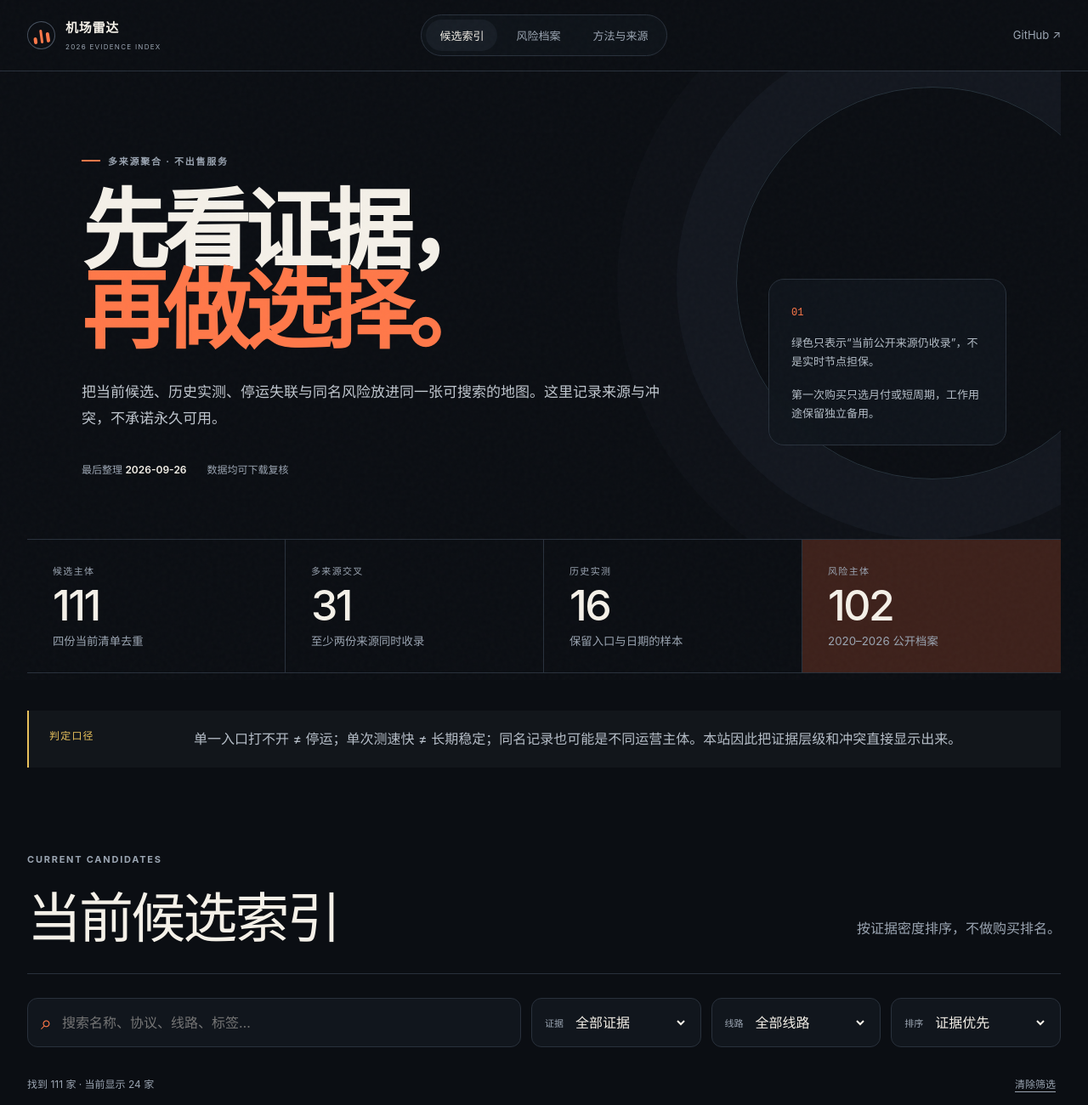
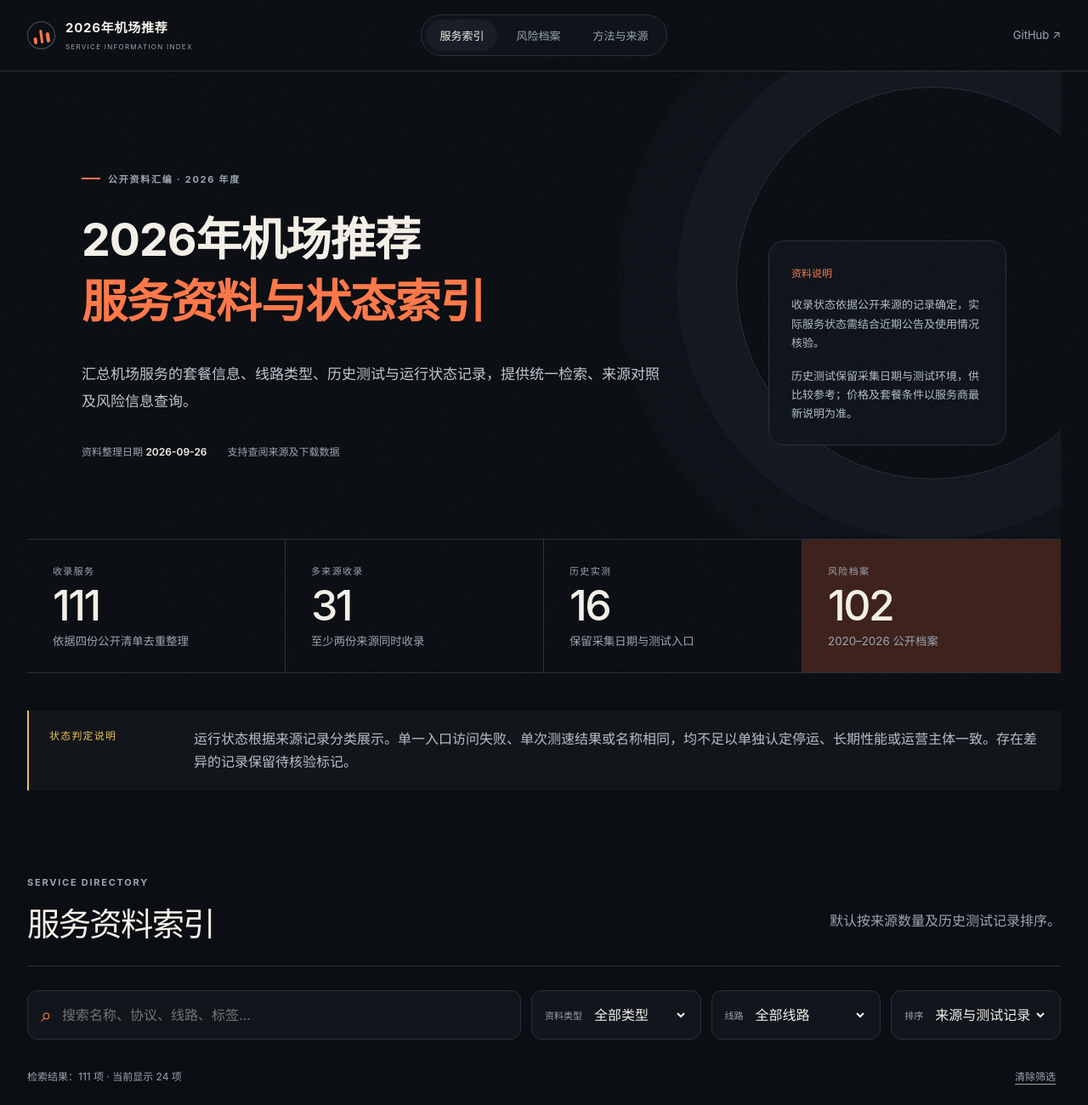
Before and after one commit to yyn666l/2026-Airport-Recommendations, a plain HTML site: page index.html in a window 1280 px wide. Shown: the top 1300 px of the page at 85% size. Drawn offline with Linux system fonts and the light colour scheme.

Commit message:
docs: adopt formal language across website and service directory

```diff
--- a/app.js
+++ b/app.js
@@ -14,8 +14,8 @@ const escapeHtml = (value = "") => String(value).replace(/[&<>'"]/g, (char) => (
 const normalize = (value = "") => String(value).toLowerCase().normalize("NFKC").replace(/\s+/g, "");
 
 function statusMeta(record) {
-  if (record.status === "conflict-current") return { label: "近期来源冲突", className: "conflict" };
-  if (record.status === "conflict-history") return { label: "同名历史记录", className: "conflict" };
+  if (record.status === "conflict-current") return { label: "近期状态存在差异", className: "conflict" };
+  if (record.status === "conflict-history") return { label: "历史同名记录待核验", className: "conflict" };
   if (record.status === "candidate-multi") return { label: `${record.sourceCount} 份来源`, className: "" };
   return { label: "单一来源", className: "single" };
 }
@@ -45,12 +45,12 @@ function chipMarkup(items) {
 function testMarkup(record) {
   const test = record.details?.test;
   if (!test?.collectedAt) return "";
-  return `<div class="test-note">历史样本 ${escapeHtml(test.collectedAt)} · ${escapeHtml(test.entry || "入口未记录")}</div>`;
+  return `<div class="test-note">历史测试日期：${escapeHtml(test.collectedAt)} · ${escapeHtml(test.entry || "测试入口未记录")}</div>`;
 }
 
 function cardMarkup(record) {
   const meta = statusMeta(record);
-  const aliases = record.aliases?.length ? `<p class="aliases">亦见：${escapeHtml(record.aliases.join(" / "))}</p>` : "";
+  const aliases = record.aliases?.length ? `<p class="aliases">其他名称：${escapeHtml(record.aliases.join(" / "))}</p>` : "";
   const primaryPrice = (record.offers || []).find((item) => item.price)?.price || "待复核";
   const chips = [
     ...compactUnique(record.lineTypes, 2),
@@ -64,7 +64,7 @@ function cardMarkup(record) {
     <div class="chip-row">${chipMarkup(chips)}</div>
     ${testMarkup(record)}
     <div class="card-spacer"></div>
-    <div class="card-footer"><span>${record.unlock?.length ? `已列 ${record.unlock.length} 项解锁口径` : "解锁待复核"}</span><span class="source-dots">${record.sources.map((source) => `<a href="${escapeHtml(source.url)}" target="_blank" rel="noreferrer" title="${escapeHtml(source.label)}">${escapeHtml(source.label)}</a>`).join("")}</span></div>
+    <div class="card-footer"><span>${record.unlock?.length ? `收录 ${record.unlock.length} 项服务访问说明` : "服务访问情况待核验"}</span><span class="source-dots">${record.sources.map((source) => `<a href="${escapeHtml(source.url)}" target="_blank" rel="noreferrer" title="${escapeHtml(source.label)}">${escapeHtml(source.label)}</a>`).join("")}</span></div>
   </article>`;
 }
 
@@ -93,12 +93,12 @@ function filteredCatalog() {
 function renderCatalog(resetLimit = false) {
   if (resetLimit) state.catalogLimit = 24;
   const records = filteredCatalog();
-  $("#catalog-count").textContent = `找到 ${records.length} 家 · 当前显示 ${Math.min(records.length, state.catalogLimit)} 家`;
+  $("#catalog-count").textContent = `检索结果：${records.length} 项 · 当前显示 ${Math.min(records.length, state.catalogLimit)} 项`;
   const grid = $("#catalog-grid");
   grid.innerHTML = records.length ? records.slice(0, state.catalogLimit).map(cardMarkup).join("") : $("#empty-template").innerHTML;
   const more = $("#catalog-more");
   more.hidden = records.length <= state.catalogLimit;
-  more.textContent = `继续显示（剩余 ${Math.max(0, records.length - state.catalogLimit)} 家）`;
+  more.textContent = `加载更多（剩余 ${Math.max(0, records.length - state.catalogLimit)} 项）`;
 }
 
 function riskMatchesScope(record, scope) {
@@ -120,11 +120,20 @@ function filteredRisk() {
   });
 }
 
+function formalStatus(value) {
+  return String(value || "").replace(/[🔴🟠🟢]/gu, "").trim()
+    .replace(/已跑路/g, "已停运（来源报告）")
+    .replace(/跑路预警/g, "停运风险预警")
+    .replace(/跑路/g, "停运或失联（来源报告）")
+    .replace(/客服态度及其恶劣/g, "客户服务投诉")
+    .replace(/\//g, "／");
+}
+
 function riskMarkup(record) {
   const years = [...new Set(record.events.map((event) => event.year).filter(Boolean))].sort((a, b) => b - a);
   const events = record.events.slice(0, 3).map((event) => {
     const recovered = /恢复|撤回/.test(`${event.status} ${event.summary}`);
-    return `<div class="risk-event ${recovered ? "recovered" : ""}"><b>${escapeHtml(event.date || event.year || "日期待核")}</b> · ${escapeHtml(event.status)}${event.summary ? ` — ${escapeHtml(event.summary)}` : ""}</div>`;
+    return `<div class="risk-event ${recovered ? "recovered" : ""}"><b>${escapeHtml(event.date || event.year || "日期待核验")}</b> · ${escapeHtml(formalStatus(event.status))}${event.summary ? ` — ${escapeHtml(event.summary)}` : ""}</div>`;
   }).join("");
   return `<article class="risk-item">
     <div><h3>${escapeHtml(record.name)}</h3>${record.aliases?.length ? `<small>${escapeHtml(record.aliases.join(" / "))}</small>` : ""}</div>
@@ -137,11 +146,11 @@ function riskMarkup(record) {
 function renderRisk(resetLimit = false) {
   if (resetLimit) state.riskLimit = 30;
   const records = filteredRisk();
-  $("#risk-count").textContent = `找到 ${records.length} 个主体 · ${records.reduce((total, record) => total + record.events.length, 0)} 条事件`;
+  $("#risk-count").textContent = `检索结果：${records.length} 个主体 · ${records.reduce((total, record) => total + record.events.length, 0)} 条事件`;
   $("#risk-list").innerHTML = records.length ? records.slice(0, state.riskLimit).map(riskMarkup).join("") : $("#empty-template").innerHTML;
   const more = $("#risk-more");
   more.hidden = records.length <= state.riskLimit;
-  more.textContent = `继续显示（剩余 ${Math.max(0, records.length - state.riskLimit)} 个主体）`;
+  more.textContent = `加载更多（剩余 ${Math.max(0, records.length - state.riskLimit)} 个主体）`;
 }
 
 function renderSources() {
@@ -196,7 +205,7 @@ async function init() {
     activateTab(initialTab);
   } catch (error) {
     console.error(error);
-    $("#catalog-count").textContent = "数据加载失败，请刷新页面或到 GitHub 查看 JSON 文件。";
+    $("#catalog-count").textContent = "资料暂时无法加载，请刷新页面或前往 GitHub 查阅数据文件。";
     $("#catalog-grid").innerHTML = `<div class="empty-state"><b>数据加载失败</b><p>${escapeHtml(error.message)}</p></div>`;
   }
 }
--- a/index.html
+++ b/index.html
@@ -6,7 +6,7 @@
   <meta name="description" content="2026 年机场服务多来源索引，聚合当前候选、历史实测与 2020–2026 风险档案。">
   <meta name="theme-color" content="#0b0e13">
   <meta http-equiv="Content-Security-Policy" content="default-src 'self'; script-src 'self'; style-src 'self'; connect-src 'self'; img-src 'self' data:; base-uri 'self'; form-action 'none'">
-  <title>2026 机场雷达｜候选与风险档案</title>
+  <title>2026年机场推荐 | 服务资料与运行状态索引</title>
   <link rel="stylesheet" href="./styles.css">
 </head>
 <body>
@@ -14,10 +14,10 @@
   <header class="site-header">
     <a class="brand" href="#top" aria-label="返回首页">
       <span class="brand-mark" aria-hidden="true"><i></i><i></i><i></i></span>
-      <span><strong>机场雷达</strong><small>2026 EVIDENCE INDEX</small></span>
+      <span><strong>2026年机场推荐</strong><small>SERVICE INFORMATION INDEX</small></span>
     </a>
     <nav class="top-nav" aria-label="主导航">
-      <button class="nav-link is-active" data-tab="catalog" aria-selected="true">候选索引</button>
+      <button class="nav-link is-active" data-tab="catalog" aria-selected="true">服务索引</button>
       <button class="nav-link" data-tab="risk" aria-selected="false">风险档案</button>
       <button class="nav-link" data-tab="method" aria-selected="false">方法与来源</button>
     </nav>
@@ -27,92 +27,92 @@
   <main id="main">
     <section class="hero" id="top">
       <div class="hero-copy">
-        <p class="eyebrow"><span></span> 多来源聚合 · 不出售服务</p>
-        <h1>先看证据，<br><em>再做选择。</em></h1>
-        <p class="hero-lead">把当前候选、历史实测、停运失联与同名风险放进同一张可搜索的地图。这里记录来源与冲突，不承诺永久可用。</p>
+        <p class="eyebrow"><span></span> 公开资料汇编 · 2026 年度</p>
+        <h1>2026年机场推荐<br><em>服务资料与状态索引</em></h1>
+        <p class="hero-lead">汇总机场服务的套餐信息、线路类型、历史测试与运行状态记录，提供统一检索、来源对照及风险信息查询。</p>
         <div class="hero-meta">
-          <span>最后整理 <b>2026-09-26</b></span>
-          <span>数据均可下载复核</span>
+          <span>资料整理日期 <b>2026-09-26</b></span>
+          <span>支持查阅来源及下载数据</span>
         </div>
       </div>
-      <aside class="hero-note" aria-label="使用提醒">
-        <span class="note-index">01</span>
-        <p>绿色只表示“当前公开来源仍收录”，不是实时节点担保。</p>
-        <p>第一次购买只选月付或短周期，工作用途保留独立备用。</p>
+      <aside class="hero-note" aria-label="资料说明">
+        <span class="note-index">资料说明</span>
+        <p>收录状态依据公开来源的记录确定，实际服务状态需结合近期公告及使用情况核验。</p>
+        <p>历史测试保留采集日期与测试环境，供比较参考；价格及套餐条件以服务商最新说明为准。</p>
       </aside>
     </section>
 
     <section class="stats" aria-label="数据概览">
-      <article><span class="stat-label">候选主体</span><strong id="stat-catalog">—</strong><small>四份当前清单去重</small></article>
-      <article><span class="stat-label">多来源交叉</span><strong id="stat-multi">—</strong><small>至少两份来源同时收录</small></article>
-      <article><span class="stat-label">历史实测</span><strong id="stat-tested">—</strong><small>保留入口与日期的样本</small></article>
-      <article class="risk-stat"><span class="stat-label">风险主体</span><strong id="stat-risk">—</strong><small>2020–2026 公开档案</small></article>
+      <article><span class="stat-label">收录服务</span><strong id="stat-catalog">—</strong><small>依据四份公开清单去重整理</small></article>
+      <article><span class="stat-label">多来源收录</span><strong id="stat-multi">—</strong><small>至少两份来源同时收录</small></article>
+      <article><span class="stat-label">历史实测</span><strong id="stat-tested">—</strong><small>保留采集日期与测试入口</small></article>
+      <article class="risk-stat"><span class="stat-label">风险档案</span><strong id="stat-risk">—</strong><small>2020–2026 公开档案</small></article>
     </section>
 
     <section class="notice" role="note">
-      <span>判定口径</span>
-      <p>单一入口打不开 ≠ 停运；单次测速快 ≠ 长期稳定；同名记录也可能是不同运营主体。本站因此把证据层级和冲突直接显示出来。</p>
+      <span>状态判定说明</span>
+      <p>运行状态根据来源记录分类展示。单一入口访问失败、单次测速结果或名称相同，均不足以单独认定停运、长期性能或运营主体一致。存在差异的记录保留待核验标记。</p>
     </section>
 
     <section class="tab-panel is-active" id="panel-catalog" data-panel="catalog">
       <div class="section-heading">
-        <div><p class="kicker">CURRENT CANDIDATES</p><h2>当前候选索引</h2></div>
-        <p>按证据密度排序，不做购买排名。</p>
+        <div><p class="kicker">SERVICE DIRECTORY</p><h2>服务资料索引</h2></div>
+        <p>默认按来源数量及历史测试记录排序。</p>
       </div>
       <div class="toolbar" aria-label="候选筛选">
         <label class="search-box"><span aria-hidden="true">⌕</span><input id="catalog-search" type="search" placeholder="搜索名称、协议、线路、标签…" autocomplete="off"></label>
-        <label><span>证据</span><select id="catalog-evidence"><option value="all">全部证据</option><option value="multi">多来源</option><option value="tested">含历史实测</option><option value="single">单一来源</option><option value="conflict">存在冲突</option></select></label>
+        <label><span>资料类型</span><select id="catalog-evidence"><option value="all">全部类型</option><option value="multi">多来源收录</option><option value="tested">附历史测试</option><option value="single">单一来源</option><option value="conflict">来源存在差异</option></select></label>
         <label><span>线路</span><select id="catalog-line"><option value="all">全部线路</option></select></label>
-        <label><span>排序</span><select id="catalog-sort"><option value="evidence">证据优先</option><option value="name">名称 A–Z</option><option value="price">价格数字</option></select></label>
+        <label><span>排序</span><select id="catalog-sort"><option value="evidence">来源与测试记录</option><option value="name">名称排序</option><option value="price">价格数值（未折算周期）</option></select></label>
       </div>
       <div class="result-bar"><p id="catalog-count" aria-live="polite">正在读取数据…</p><button id="catalog-reset" class="text-button">清除筛选</button></div>
       <div class="catalog-grid" id="catalog-grid"></div>
-      <button class="load-more" id="catalog-more" hidden>继续显示</button>
+      <button class="load-more" id="catalog-more" hidden>加载更多</button>
     </section>
 
     <section class="tab-panel" id="panel-risk" data-panel="risk" hidden>
       <div class="section-heading">
         <div><p class="kicker">RISK ARCHIVE · 2020–2026</p><h2>停运与风险档案</h2></div>
-        <p>来源报告，不作为独立事实认定。</p>
+        <p>按来源记录展示事件日期、状态与摘要。</p>
       </div>
-      <div class="risk-callout"><strong>先辨别“同名”</strong><p>旧品牌名称可能被新主体再次使用。发现候选清单与历史风险重名时，本站只标记冲突，不自动判定当前主体已停运。</p></div>
+      <div class="risk-callout"><strong>运营主体识别</strong><p>同一品牌名称可能对应不同时期或不同运营主体。当前清单与历史档案存在同名记录时，需结合官网域名、运营公告与恢复记录核验主体关联。</p></div>
       <div class="toolbar risk-toolbar" aria-label="风险筛选">
         <label class="search-box"><span aria-hidden="true">⌕</span><input id="risk-search" type="search" placeholder="搜索历史主体或状态…" autocomplete="off"></label>
         <label><span>年份</span><select id="risk-year"><option value="all">全部年份</option></select></label>
-        <label><span>范围</span><select id="risk-scope"><option value="all">全部记录</option><option value="recent">近期汇总</option><option value="historical">历史档案</option><option value="recovered">已恢复/撤回</option></select></label>
+        <label><span>范围</span><select id="risk-scope"><option value="all">全部记录</option><option value="recent">近期汇总</option><option value="historical">历史档案</option><option value="recovered">恢复运营或记录撤回</option></select></label>
       </div>
       <div class="result-bar"><p id="risk-count" aria-live="polite">正在读取数据…</p><button id="risk-reset" class="text-button">清除筛选</button></div>
       <div class="risk-list" id="risk-list"></div>
-      <button class="load-more" id="risk-more" hidden>继续显示</button>
+      <button class="load-more" id="risk-more" hidden>加载更多</button>
     </section>
 
     <section class="tab-panel" id="panel-method" data-panel="method" hidden>
       <div class="section-heading">
-        <div><p class="kicker">METHODOLOGY</p><h2>我们如何处理不确定性</h2></div>
-        <p>宁可保留空白，也不把营销文案写成结论。</p>
+        <div><p class="kicker">METHODOLOGY</p><h2>资料整理方法</h2></div>
+        <p>说明收录范围、核验依据与资料适用边界。</p>
       </div>
       <div class="method-grid">
-        <article><span>01</span><h3>多来源而非投票</h3><p>同一名称出现于多份当前清单，只提高“仍在运营”的置信度，不代表性能更好。</p></article>
-        <article><span>02</span><h3>测试必须带日期</h3><p>速度、延迟和解锁都只属于当时入口与网络环境；历史样本不会被改写成实时结果。</p></article>
-        <article><span>03</span><h3>冲突不强行裁决</h3><p>当当前清单与风险档案重名，页面同时展示两边证据，等待主体身份与恢复情况复核。</p></article>
-        <article><span>04</span><h3>不收订阅与密钥</h3><p>站点只索引公开资料，不保存用户订阅链接、账号、令牌或私有节点配置。</p></article>
+        <article><span>01</span><h3>来源交叉核对</h3><p>同一名称在多份公开清单中出现，表示存在多条收录依据。来源之间可能相互引用，不能据此认定独立验证、运行状态或性能优势。</p></article>
+        <article><span>02</span><h3>历史测试标注</h3><p>速度、延迟与服务访问测试均对应特定日期、入口及网络环境。引用时保留测试时间，作为历史样本展示。</p></article>
+        <article><span>03</span><h3>来源差异处理</h3><p>当前清单与风险档案出现同名或状态差异时，同时保留相关来源，并标注主体关联或恢复情况待核验。</p></article>
+        <article><span>04</span><h3>信息收录范围</h3><p>本项目收录公开服务资料及状态记录，不收集用户账号、订阅凭据、访问令牌或私有节点配置。</p></article>
       </div>
       <div class="source-block">
-        <div><p class="kicker">SOURCES</p><h2>公开来源</h2><p>推荐顺序、商业合作和测试口径均属于各来源自身。本站只提取可比字段并保留链接。</p></div>
+        <div><p class="kicker">SOURCES</p><h2>公开来源</h2><p>各来源的推荐顺序、商业关系与测试方法由其发布者负责。本项目提取资料字段，并保留来源链接及数据日期。</p></div>
         <div class="source-list" id="source-list"></div>
       </div>
       <div class="safety-grid">
-        <h2>下单前的五个动作</h2>
-        <ol><li><b>短周期</b><span>先月付，确认晚高峰和常用节点。</span></li><li><b>看倍率</b><span>标称流量需结合常用节点倍率折算。</span></li><li><b>查退款</b><span>把退款、重置和设备限制截图留档。</span></li><li><b>独立密码</b><span>不要复用邮箱主密码，不安装未知根证书。</span></li><li><b>准备备用</b><span>工作场景保留不同上游的第二方案。</span></li></ol>
+        <h2>订阅前核查事项</h2>
+        <ol><li><b>试用周期</b><span>通过试用或短期订阅评估常用地区及晚高峰表现。</span></li><li><b>流量计费</b><span>核对套餐流量、节点倍率、重置规则及有效期。</span></li><li><b>服务条款</b><span>查阅退款条件、设备限制与服务变更条款，并保留记录。</span></li><li><b>账户安全</b><span>使用独立密码，并核验客户端及证书的来源。</span></li><li><b>业务连续性</b><span>对服务连续性有要求的场景，可评估独立备用方案。</span></li></ol>
       </div>
     </section>
   </main>
 
   <footer>
-    <div><strong>2026 机场雷达</strong><p>公开信息索引，不销售服务，不构成购买建议。</p></div>
-    <div><a href="./data/catalog.json">候选 JSON</a><a href="./data/risk-history.json">风险 JSON</a><a href="https://github.com/yyn666l/2026-Airport-Recommendations/issues" target="_blank" rel="noreferrer">提交纠错 ↗</a></div>
+    <div><strong>2026年机场推荐</strong><p>机场服务公开资料与风险记录汇编。</p></div>
+    <div><a href="./data/catalog.json">服务资料下载</a><a href="./data/risk-history.json">风险档案下载</a><a href="https://github.com/yyn666l/2026-Airport-Recommendations/issues" target="_blank" rel="noreferrer">提交资料更正 ↗</a></div>
   </footer>
-  <template id="empty-template"><div class="empty-state"><b>没有匹配结果</b><p>换一个关键词或清除筛选条件。</p></div></template>
+  <template id="empty-template"><div class="empty-state"><b>没有匹配结果</b><p>请调整检索关键词或清除筛选条件。</p></div></template>
   <script src="./app.js" defer></script>
 </body>
 </html>
--- a/styles.css
+++ b/styles.css
@@ -42,7 +42,7 @@ main, footer { max-width: var(--max); margin: 0 auto; padding-left: 32px; paddin
 .hero::after { content: ""; position: absolute; width: 460px; height: 460px; border: 1px solid #26313b; border-radius: 50%; right: -80px; top: 18px; box-shadow: 0 0 0 70px rgba(38,49,59,.22), 0 0 0 140px rgba(38,49,59,.11); z-index: -1; }
 .eyebrow, .kicker { color: var(--muted); letter-spacing: .16em; text-transform: uppercase; font-size: 11px; font-weight: 700; }
 .eyebrow { display: flex; align-items: center; gap: 9px; }.eyebrow span { width: 22px; height: 2px; background: var(--orange); }
-.hero h1 { font-size: clamp(58px, 8vw, 112px); line-height: .91; margin: 28px 0 34px; letter-spacing: -.065em; max-width: 900px; }
+.hero h1 { font-size: clamp(32px, 4.2vw, 60px); line-height: 1.35; margin: 28px 0 34px; letter-spacing: -.02em; max-width: 900px; }
 .hero h1 em { color: var(--orange); font-style: normal; }
 .hero-lead { color: #c0c7cf; max-width: 680px; line-height: 1.85; font-size: 17px; }
 .hero-meta { margin-top: 34px; display: flex; gap: 24px; flex-wrap: wrap; color: var(--muted); font-size: 12px; }.hero-meta b { color: var(--text); font-weight: 600; }
@@ -56,7 +56,7 @@ main, footer { max-width: var(--max); margin: 0 auto; padding-left: 32px; paddin
 
 .tab-panel { padding-bottom: 100px; }.tab-panel[hidden] { display: none; }.tab-panel.is-active { animation: rise .32s ease-out; }
 @keyframes rise { from { opacity: .25; transform: translateY(12px); } to { opacity: 1; transform: none; } }
-.section-heading { display: flex; align-items: end; justify-content: space-between; gap: 30px; border-bottom: 1px solid var(--line); padding-bottom: 24px; }.section-heading h2, .source-block h2 { font-size: clamp(36px, 5vw, 68px); letter-spacing: -.045em; margin: 8px 0 0; font-weight: 560; }.section-heading > p { color: var(--muted); max-width: 320px; line-height: 1.6; }
+.section-heading { display: flex; align-items: end; justify-content: space-between; gap: 30px; border-bottom: 1px solid var(--line); padding-bottom: 24px; }.section-heading h2, .source-block h2 { font-size: clamp(28px, 3vw, 42px); letter-spacing: -.045em; margin: 8px 0 0; font-weight: 560; }.section-heading > p { color: var(--muted); max-width: 320px; line-height: 1.6; }
 .toolbar { display: grid; grid-template-columns: minmax(260px, 1.6fr) repeat(3, minmax(150px, .55fr)); gap: 12px; padding: 28px 0 18px; }
 .toolbar label { background: var(--surface); border: 1px solid var(--line); border-radius: 12px; height: 58px; padding: 0 15px; display: flex; align-items: center; gap: 10px; }.toolbar label > span { color: var(--muted); font-size: 11px; white-space: nowrap; }
 .toolbar input, .toolbar select { width: 100%; background: transparent; color: var(--text); border: 0; outline: 0; min-width: 0; }.toolbar select { cursor: pointer; }.toolbar option { background: var(--surface-2); }.search-box > span { color: var(--orange) !important; font-size: 23px !important; }
@@ -91,9 +91,9 @@ footer { border-top: 1px solid var(--line); min-height: 150px; display: flex; ju
 }
 @media (max-width: 760px) {
   .site-header { height: auto; padding: 18px 20px; grid-template-columns: 1fr auto; gap: 16px; }.top-nav { grid-column: 1 / -1; grid-row: 2; justify-content: stretch; }.nav-link { flex: 1; padding: 9px 8px; }.repo-link { font-size: 0; }.repo-link::after { content: "↗"; font-size: 18px; }
-  main, footer { padding-left: 18px; padding-right: 18px; }.hero { min-height: auto; grid-template-columns: 1fr; padding: 62px 4px 50px; }.hero h1 { font-size: clamp(54px, 19vw, 86px); }.hero-note { align-self: auto; margin: 20px 0 0; }.hero::after { width: 290px; height: 290px; right: -150px; }
+  main, footer { padding-left: 18px; padding-right: 18px; }.hero { min-height: auto; grid-template-columns: 1fr; padding: 62px 4px 50px; }.hero h1 { font-size: clamp(26px, 6.5vw, 44px); }.hero-note { align-self: auto; margin: 20px 0 0; }.hero::after { width: 290px; height: 290px; right: -150px; }
   .stats article { padding: 22px 18px; min-height: 132px; }.stats strong { font-size: 40px; }.notice { grid-template-columns: 1fr; gap: 8px; margin-bottom: 72px; }
-  .section-heading { align-items: start; flex-direction: column; }.section-heading h2 { font-size: 46px; }.section-heading > p { margin: 0; }.toolbar, .risk-toolbar { grid-template-columns: 1fr; }.search-box { grid-column: auto; }.catalog-grid { grid-template-columns: 1fr; }
+  .section-heading { align-items: start; flex-direction: column; }.section-heading h2 { font-size: 30px; }.section-heading > p { margin: 0; }.toolbar, .risk-toolbar { grid-template-columns: 1fr; }.search-box { grid-column: auto; }.catalog-grid { grid-template-columns: 1fr; }
   .risk-callout { grid-template-columns: 1fr; gap: 8px; }.risk-item { grid-template-columns: 1fr; gap: 10px; padding: 20px 4px; }.risk-source { grid-column: auto; }.method-grid { grid-template-columns: 1fr; }.method-grid article { min-height: 210px; }.method-grid h3 { margin-top: 48px; }.source-block, .safety-grid { grid-template-columns: 1fr; gap: 32px; }.safety-grid li { grid-template-columns: 28px 95px 1fr; }footer { align-items: flex-start; flex-direction: column; justify-content: center; padding-top: 30px; padding-bottom: 30px; }
 }
 @media (prefers-reduced-motion: reduce) { html { scroll-behavior: auto; } *, *::before, *::after { animation-duration: .01ms !important; transition-duration: .01ms !important; } }
```
Also changed, not shown: 404.html (+1 -1 lines), 3 other files.
